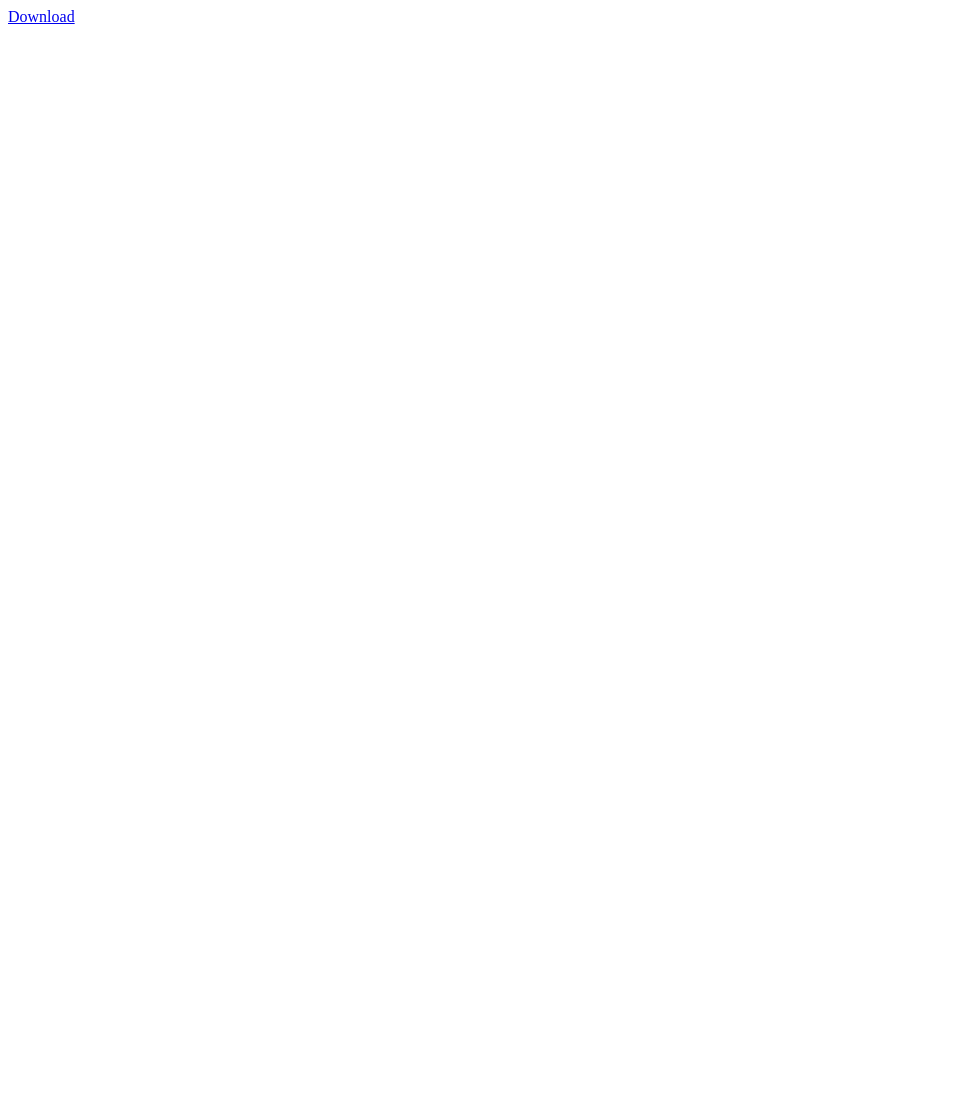
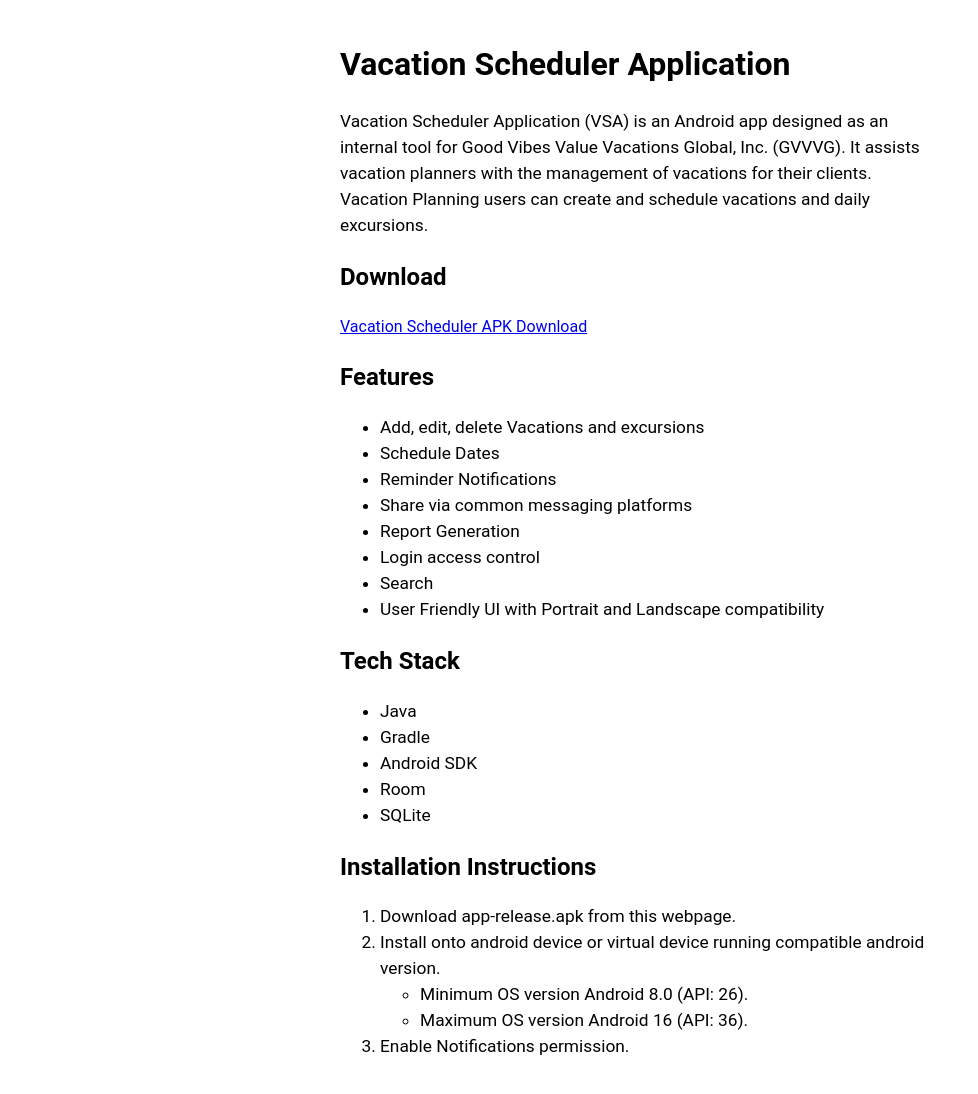
Before and after one commit to cadco32/my-app-host, a plain HTML site: page index.html in a window 1280 px wide. Shown: the whole page, without its empty margins (0-978 px from the left). Before the commit the page ends 800 px from the top, so only its background shows below. Drawn offline with Linux system fonts and the light colour scheme.

Commit message:
Enhance index.html with styles and application details
Added styling and additional content for the Vacation Scheduler Application.

```diff
--- a/index.html
+++ b/index.html
@@ -2,9 +2,70 @@
 <html lang="en">
 <head>
   <meta charset="UTF-8">
+  <meta name="viewport" content="width=device-width, initial-scale=1.0">
   <Title>D424 App Host</Title>
+
+  <style>
+    body {
+      max-width: 600px;
+      margin: 40px auto;
+      padding: 0 20px;
+      font-family: Roboto, Helvetica, sans-serif;
+      line-height: 1.5;
+    }
+    p, li {
+      font-size: 13pt;
+    }
+  </style>
 </head>
 <body>
-  <a href="https://github.com/cadco32/my-app-host/raw/refs/heads/main/app-release.apk">Download</a>
+  <h1>Vacation Scheduler Application</h1>
+
+  <p>
+    Vacation Scheduler Application (VSA) is an Android app designed as an internal tool for Good Vibes Value Vacations Global, Inc. (GVVVG).
+    It assists vacation planners with the management of vacations for their clients.
+    Vacation Planning users can create and schedule vacations and daily excursions.
+  </p>
+
+  <h2>Download</h2>
+
+  <a href="https://github.com/cadco32/my-app-host/raw/refs/heads/main/app-release.apk">Vacation Scheduler APK Download</a>
+
+  <h2>Features</h2>
+
+  <ul>
+    <li>Add, edit, delete Vacations and excursions</li>
+    <li>Schedule Dates</li>
+    <li>Reminder Notifications</li>
+    <li>Share via common messaging platforms</li>
+    <li>Report Generation</li>
+    <li>Login access control</li>
+    <li>Search</li>
+    <li>User Friendly UI with Portrait and Landscape compatibility</li>
+  </ul>
+
+  <h2>Tech Stack</h2>
+
+  <ul>
+    <li>Java</li>
+    <li>Gradle</li>
+    <li>Android SDK</li>
+    <li>Room</li>
+    <li>SQLite</li>
+  </ul>
+
+  <h2>Installation Instructions</h2>
+
+  <ol>
+    <li>Download app-release.apk from this webpage.</li>
+    <li>Install onto android device or virtual device running compatible android version.</li>
+    <ul>
+      <li>Minimum OS version Android 8.0 (API: 26).</li>
+      <li>Maximum OS version Android 16 (API: 36).</li>
+    </ul>
+    <li>Enable Notifications permission.</li>
+  </ol>
+
+
 </body>
 </html>
```
